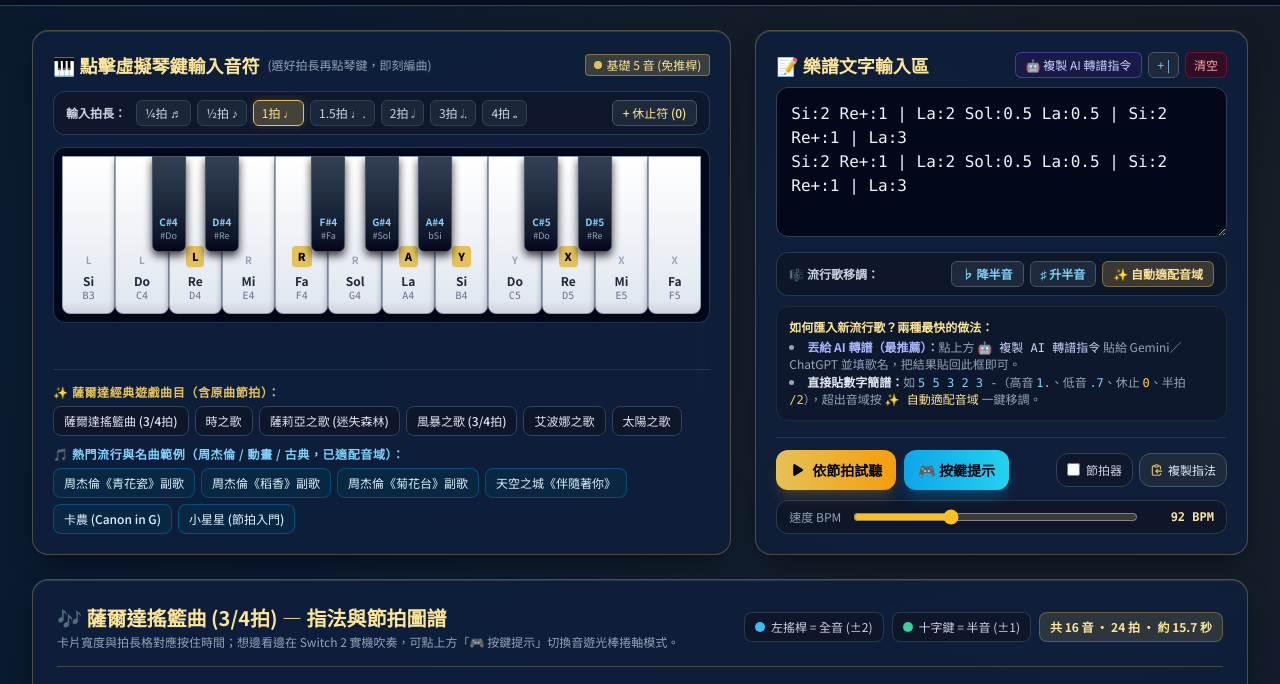
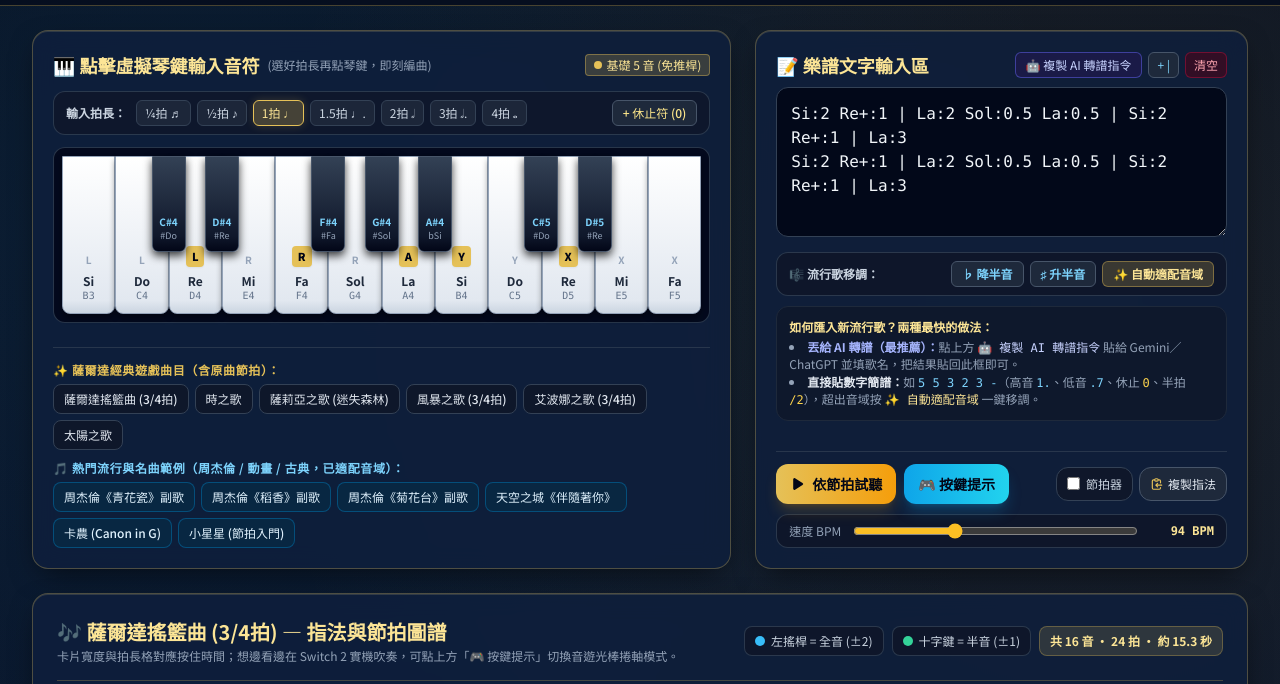
Before and after one commit to CyrusSu66/zelda-ocarina-converter, a plain HTML site: page index.html in a window 1280 px wide. Shown: the part 76-760 px from the top of the page. Drawn offline with nearby package versions, Linux system fonts and the light colour scheme.

Commit message:
fix: calibrate BPM and authentic rhythms for all 12 presets & prevent 16th-note overlap in rhythm mode

```diff
--- a/index.html
+++ b/index.html
@@ -745,68 +745,68 @@
       {
         category: 'zelda',
         title: "薩爾達搖籃曲 (3/4拍)",
-        bpm: 92,
+        bpm: 94,
         notes: "Si:2 Re+:1 | La:2 Sol:0.5 La:0.5 | Si:2 Re+:1 | La:3\nSi:2 Re+:1 | La:2 Sol:0.5 La:0.5 | Si:2 Re+:1 | La:3"
       },
       {
         category: 'zelda',
         title: "時之歌",
-        bpm: 96,
-        notes: "La:1 Re:2 Fa:1 | La:1 Re:2 Fa:1\nLa:0.5 Do+:0.5 Si:1 Sol:1 Fa:0.5 Sol:0.5 | La:1 Re:1 Do:0.5 Mi:0.5 | Re:3"
+        bpm: 112,
+        notes: "La:1 Re:2 Fa:1 | La:1 Re:2 Fa:1\nLa:0.5 Do+:0.5 Si:1 Sol:1 Fa:0.5 Sol:0.5 | La:1 Re:2 Do:0.5 Mi:0.5 | Re:4"
       },
       {
         category: 'zelda',
         title: "薩莉亞之歌 (迷失森林)",
-        bpm: 138,
-        notes: "Fa:0.5 La:0.5 Si:1 Fa:0.5 La:0.5 Si:1 | Fa:0.5 La:0.5 Si:0.5 Mi+:0.5 Re+:1 Si:0.5 Do+:0.5\nSi:0.5 Sol:0.5 Mi:2 0:0.5 Re:0.5 | Mi:0.5 Sol:0.5 Mi:3"
+        bpm: 140,
+        notes: "Fa:0.5 La:0.5 Si:1 Fa:0.5 La:0.5 Si:1 | Fa:0.5 La:0.5 Si:0.5 Mi+:0.5 Re+:1 Si:0.5 Do+:0.5\nSi:0.5 Sol:0.5 Mi:2.5 Re:0.5 | Mi:0.5 Sol:0.5 Mi:3"
       },
       {
         category: 'zelda',
         title: "風暴之歌 (3/4拍)",
-        bpm: 148,
+        bpm: 152,
         notes: "Re:0.5 Fa:0.5 Re+:2 | Re:0.5 Fa:0.5 Re+:2\nMi+:1.5 Fa+:0.5 Mi+:0.5 Fa+:0.5 | Mi+:0.5 Do+:0.5 La:2"
       },
       {
         category: 'zelda',
-        title: "艾波娜之歌",
-        bpm: 94,
-        notes: "Re+:1 Si:1 La:2 | Re+:1 Si:1 La:2\nRe+:1 Si:1 La:1 Si:1 | La:4"
+        title: "艾波娜之歌 (3/4拍)",
+        bpm: 88,
+        notes: "Re+:0.5 Si:0.5 La:2 | Re+:0.5 Si:0.5 La:2\nRe+:0.5 Si:0.5 La:1 Si:1 | La:3"
       },
       {
         category: 'zelda',
         title: "太陽之歌",
-        bpm: 126,
-        notes: "La:0.5 Fa:0.5 Re+:1 0:0.5 La:0.5 Fa:0.5 Re+:0.5 | La:0.5 Si:0.5 Do+:0.5 Re+:0.5 Mi+:0.5 Fa+:1.5"
+        bpm: 128,
+        notes: "La:0.5 Fa:0.5 Re+:1 | La:0.5 Fa:0.5 Re+:1\nLa:0.5 Si:0.5 Do+:0.5 Re+:0.5 | Mi+:0.5 Fa+:1.5"
       },
-      // Popular & Classic Songs (All transposed to fit B3-F5 cleanly!)
+      // Popular & Classic Songs (All transposed to fit B3-F5 cleanly, calibrated to original BPM!)
       {
         category: 'pop',
         title: "周杰倫《青花瓷》副歌",
-        bpm: 78,
-        notes: "Do+:0.5 Do+:0.5 La:0.5 Sol:0.5 La:0.5 Re:1.5 | 0:0.5 Re:0.5 Sol:0.5 La:0.5 Do+:0.5 La:1.5\nDo+:0.5 Do+:0.5 La:0.5 Sol:0.5 La:0.5 Re:1.5 | 0:0.5 Re:0.5 Sol:0.5 La:0.5 Sol:0.5 Fa:1.5\nFa:0.5 Fa:0.5 Sol:0.5 La:0.5 Do+:0.5 Re+:0.5 Do+:0.5 La:0.5 | Sol:0.5 Fa:0.5 Sol:0.5 La:2.5\nLa:0.5 Do+:0.5 Re+:0.5 Do+:0.5 La:0.5 Sol:0.5 Fa:0.5 Sol:0.5 | Fa:3"
+        bpm: 108,
+        notes: "Do+:0.5 Do+:0.5 La:0.5 Sol:0.5 La:0.5 Re:1.5 | 0:0.5 Re:0.5 Sol:0.5 La:0.5 Do+:0.5 La:1.5\nDo+:0.5 Do+:0.5 La:0.5 Sol:0.5 La:0.5 Re:1.5 | 0:0.5 Re:0.5 Sol:0.5 La:0.5 Sol:0.5 Fa:1.5\n0:0.5 Fa:0.5 Fa:0.5 Sol:0.5 La:0.5 Do+:0.5 Re+:1 | Do+:0.5 La:0.5 Sol:0.5 Fa:0.5 Sol:0.5 La:1.5\nLa:0.5 Do+:0.5 Re+:1 Do+:0.5 La:0.5 Sol:0.5 Fa:0.5 | Sol:0.5 Fa:3.5"
       },
       {
         category: 'pop',
         title: "周杰倫《稻香》副歌",
-        bpm: 92,
-        notes: "La:0.5 Do+:0.5 Do+:0.5 Do+:0.5 Do+:0.5 Do+:0.5 Do+:0.5 Do+:0.5 | Do+:0.5 La:0.5 Sol:0.5 Fa:1.5 0:1\nFa:0.5 La:0.5 La:0.5 La:0.5 La:0.5 La:0.5 La:0.5 La:0.5 | Re:0.5 Do:1.5 0:1 Re:0.5 Fa:0.5\nFa:1 0:0.5 Fa:0.5 Fa:0.5 Sol:0.5 Sol:0.5 Sol:0.5 | Fa:0.5 La:0.5 La:2 0:1\nLa:0.5 Do+:0.5 Do+:0.5 Do+:0.5 Do+:0.5 Do+:0.5 Do+:0.5 Do+:0.5 | Do+:0.5 La:0.5 Sol:0.5 Fa:1.5 0:1\nFa:0.5 La:0.5 La:0.5 La:0.5 La:0.5 La:0.5 La:0.5 La:0.5 | Re:0.5 Do:1.5 0:1 Re:0.5 Fa:0.5\nFa:1 0:0.5 Fa:0.5 Fa:0.5 Sol:0.5 Sol:0.5 Sol:0.5 | Fa:0.5 Fa:2.5"
+        bpm: 91,
+        notes: "La:0.25 Do+:0.25 Do+:0.25 Do+:0.25 Do+:0.25 Do+:0.25 Do+:0.25 Do+:0.25 | Do+:0.25 La:0.25 Sol:0.5 Fa:0.5 0:0.5\nFa:0.25 La:0.25 La:0.25 La:0.25 La:0.25 La:0.25 La:0.25 La:0.25 | Re:0.5 Do:0.5 0:0.5 Re:0.25 Fa:0.25\nFa:0.5 0:0.25 Fa:0.25 Fa:0.25 Sol:0.25 Sol:0.25 Sol:0.25 | Fa:0.25 La:0.25 La:1.5\nLa:0.25 Do+:0.25 Do+:0.25 Do+:0.25 Do+:0.25 Do+:0.25 Do+:0.25 Do+:0.25 | Do+:0.25 La:0.25 Sol:0.5 Fa:0.5 0:0.5\nFa:0.25 La:0.25 La:0.25 La:0.25 La:0.25 La:0.25 La:0.25 La:0.25 | Re:0.5 Do:0.5 0:0.5 Re:0.25 Fa:0.25\nFa:0.5 0:0.25 Fa:0.25 Fa:0.25 Sol:0.25 Sol:0.25 Sol:0.25 | Fa:0.25 Fa:1.75"
       },
       {
         category: 'pop',
         title: "周杰倫《菊花台》副歌",
-        bpm: 74,
+        bpm: 76,
         notes: "La:0.5 Do+:0.5 Re+:1 Do+:2 | La:0.5 Sol:0.5 La:0.5 Do+:0.5 Sol:2\nFa:0.5 Sol:0.5 La:0.5 Do+:0.5 La:0.5 Sol:1.5 | Fa:0.5 Re:0.5 Fa:0.5 Sol:2.5\nLa:0.5 Do+:0.5 Re+:1 Do+:2 | La:0.5 Sol:0.5 La:0.5 Do+:0.5 Sol:2\nFa:0.5 Sol:0.5 La:0.5 Do+:0.5 La:0.5 Sol:1.5 | Fa:0.5 Re:0.5 Sol:0.5 Fa:2.5"
       },
       {
         category: 'pop',
         title: "天空之城《伴隨著你》",
-        bpm: 86,
-        notes: "0:3 La:0.5 Si:0.5 | Do+:1.5 Si:0.5 Do+:1 Mi+:1 | Si:3 Mi:1\nLa:1.5 Sol:0.5 La:1 Do+:1 | Sol:3 Mi:0.5 Mi:0.5\nFa:1.5 Mi:0.5 Fa:1 Do+:1 | Mi:2.5 Do+:0.5 Do+:0.5 Do+:0.5 | Si:1.5 #Fa:0.5 #Fa:1 Si:1 | Si:3"
+        bpm: 112,
+        notes: "0:3 La:0.5 Si:0.5 | Do+:1.5 Si:0.5 Do+:1 Mi+:1 | Si:3 Mi:1\nLa:1.5 Sol:0.5 La:1 Do+:1 | Sol:3 Mi:0.5 Mi:0.5\nFa:1.5 Mi:0.5 Fa:1 Do+:1 | Mi:2 0:0.5 Do+:0.5 Do+:0.5 Do+:0.5 | Si:1.5 #Fa:0.5 #Fa:1 Si:1 | Si:3"
       },
       {
         category: 'pop',
         title: "卡農 (Canon in G)",
-        bpm: 82,
+        bpm: 72,
         notes: "Si:2 La:2 | Sol:2 #Fa:2 | Mi:2 Re:2 | Mi:2 #Fa:2\nSol:1 Si:1 Re+:1 Do+:1 | Si:1 Sol:1 Si:1 La:1 | Sol:1 Mi:1 Sol:1 #Fa:1 | Sol:1 Re:1 #Fa:1 La:1\nSi:0.5 La:0.5 Si:0.5 #Fa:0.5 Sol:0.5 Re:0.5 Mi:0.5 Sol:0.5 | Do+:0.5 Si:0.5 La:0.5 Sol:0.5 #Fa:0.5 Mi:0.5 #Fa:0.5 La:0.5 | Sol:4"
       },
       {
@@ -2005,7 +2005,10 @@
       if (!stage) return;
       const stageWidth = stage.clientWidth || 800;
       const hitLineX = stageWidth * 0.26;
-      const pxPerBeat = stageWidth < 680 ? 120 : 165;
+      const hasFastNotes = currentTimelineEvents.some(ev => ev.duration <= 0.3);
+      const pxPerBeat = hasFastNotes
+        ? (stageWidth < 680 ? 175 : 230)
+        : (stageWidth < 680 ? 125 : 165);
       const curBeat = rgState.curBeat;
       const effectiveBpm = getCurrentBpm() * rgState.speedMult;
 
@@ -2045,7 +2048,7 @@
 
       rgState.noteDomNodes.forEach(({ ev, el, isRest }) => {
         const x = hitLineX + (ev.startBeat - curBeat) * pxPerBeat;
-        const w = Math.max(isRest ? 42 : 44, ev.duration * pxPerBeat - 6);
+        const w = Math.max(isRest ? 32 : 24, ev.duration * pxPerBeat - 5);
 
         if (x + w < -60 || x > stageWidth + 80) {
           el.style.display = 'none';
```
